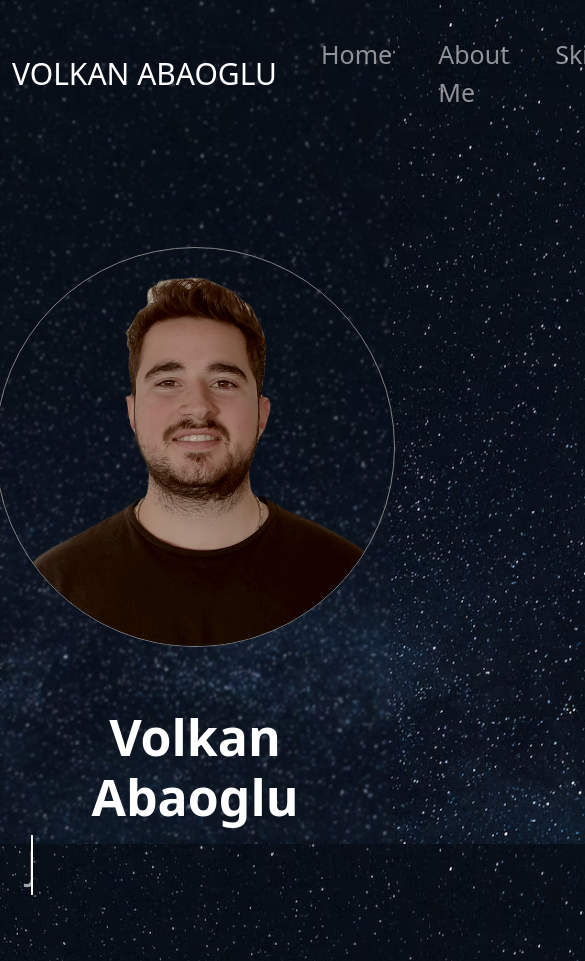
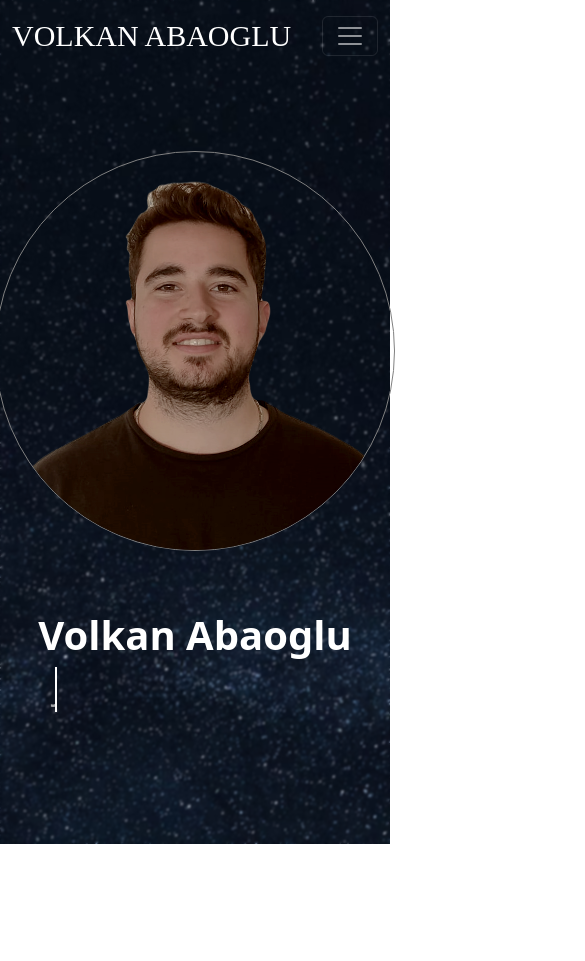
Before and after one commit to volkanabaoglu/portfolio-project, a React (Create React App) app: page / in a window 390 px wide. Shown: the top 961 px of the page, 585 px wide, since content can reach past the window. After the commit the page ends 844 px from the top, so only its background shows below. Built offline with nearby package versions, Linux system fonts and the light colour scheme.

Commit message:
Added navber toggle for responsive design

```diff
--- a/src/components/Navbar.jsx
+++ b/src/components/Navbar.jsx
@@ -1,22 +1,33 @@
-import React from "react";
-import Container from "react-bootstrap/Container";
-import Nav from "react-bootstrap/Nav";
-import Navbar from "react-bootstrap/Navbar";
+import React, { useState } from "react";
+import { Navbar, Container, Nav } from "react-bootstrap";
+import NavbarToggle from "react-bootstrap/NavbarToggle";
+import NavbarCollapse from "react-bootstrap/NavbarCollapse";
+import "../styles/NavbarComponent.css";
 
 const NavbarComponent = () => {
+  const [expanded, setExpanded] = useState(false);
+
+  const handleNavClose = () => {
+    setExpanded(false);
+  };
+
   return (
     <div>
-      <Navbar bg="none" data-bs-theme="dark">
+      <Navbar bg="none" variant="dark" expand="lg" expanded={expanded} collapseOnSelect>
         <Container>
-          <Navbar.Brand style={{fontSize:'30px'}}>VOLKAN ABAOGLU</Navbar.Brand>
-          <Nav className="ml-auto" style={{ marginRight: '0px',
-        padding:'20px', fontSize:'25px' , gap:'30px' }}>
-            <Nav.Link href="/">Home</Nav.Link>
-            <Nav.Link href="about">About Me</Nav.Link>
-            <Nav.Link href="skills">Skills</Nav.Link>
-            <Nav.Link href="projects">Projects</Nav.Link>
-            <Nav.Link href="contact">Contact</Nav.Link>
-          </Nav>
+          <Navbar.Brand style={{ fontSize: '30px' , fontFamily:'Cursive' }}>VOLKAN ABAOGLU</Navbar.Brand>
+
+          <NavbarToggle aria-controls="basic-navbar-nav" onClick={() => setExpanded(!expanded)} />
+
+          <NavbarCollapse id="basic-navbar-nav">
+            <Nav className="ml-auto" style={{ marginRight: '0px', padding: '20px', fontSize: '25px', gap: '30px' }}>
+              <Nav.Link href="/" onClick={handleNavClose}>Home</Nav.Link>
+              <Nav.Link href="about" onClick={handleNavClose}>About Me</Nav.Link>
+              <Nav.Link href="skills" onClick={handleNavClose}>Skills</Nav.Link>
+              <Nav.Link href="projects" onClick={handleNavClose}>Projects</Nav.Link>
+              <Nav.Link href="contact" onClick={handleNavClose}>Contact</Nav.Link>
+            </Nav>
+          </NavbarCollapse>
         </Container>
       </Navbar>
     </div>
--- a/src/pages/Home.jsx
+++ b/src/pages/Home.jsx
@@ -29,8 +29,8 @@ const Home = () => {
             borderRadius: "90%",
             marginBottom: "20px",
             border: 'solid 1px gray',
-            filter: isHovered ? 'brightness(120%)' : 'brightness(100%)', // Apply brightness based on hover state
-            transition: 'filter 0.3s ease-in-out', // Add a smooth transition effect
+            filter: isHovered ? 'brightness(120%)' : 'brightness(100%)',
+            transition: 'filter 0.3s ease-in-out',
           }}
           onMouseEnter={handleMouseEnter}
           onMouseLeave={handleMouseLeave}
--- a/src/styles/Home.css
+++ b/src/styles/Home.css
@@ -50,3 +50,18 @@ body {
     width: 88%;
   }
 }
+
+/* Responsive Tasarım */
+@media screen and (max-width: 768px) {
+  .home-container {
+    padding: 30px;
+  }
+
+  .name {
+    font-size: 40px;
+  }
+
+  .developer-title {
+    font-size: 30px;
+  }
+}
--- /dev/null
+++ b/src/styles/NavbarComponent.css
@@ -0,0 +1,9 @@
+
+@media (max-width: 767px) {
+    .navbar-nav {
+      flex-direction: column;
+      align-items: flex-start;
+      width: 100%;
+      margin-top: 1rem;
+    }
+  }
```
